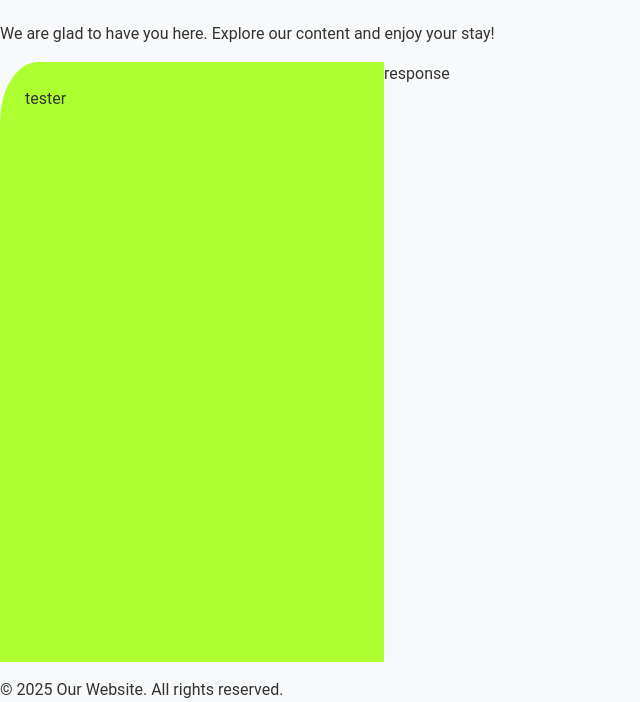
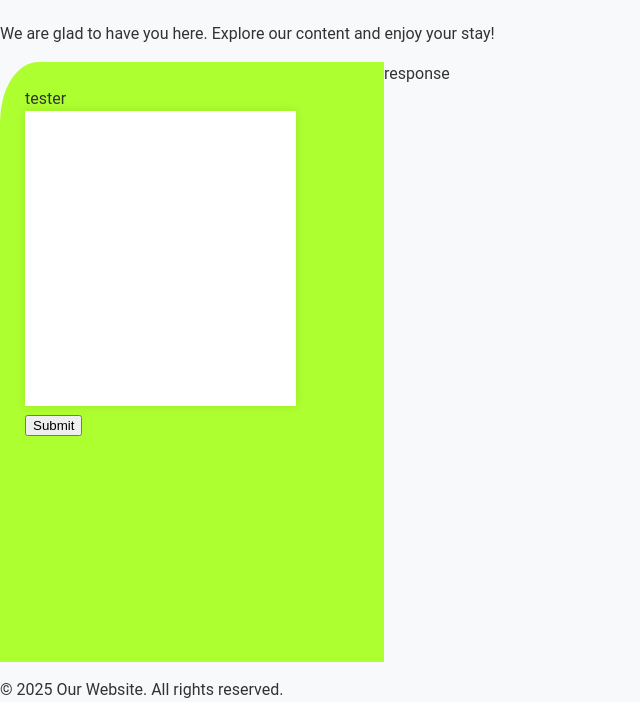
Before and after one commit to iamchrsgllsp/goose_ai, a Flask app: page / in a window 1280 px wide. Shown: the part 69-771 px from the top of the page, without its empty margins (0-640 px from the left). Run offline with Flask 3, Linux system fonts and the light colour scheme.

Commit message:
added some min func

```diff
--- a/app.py
+++ b/app.py
@@ -10,3 +10,6 @@ def home():
 def return_page():
     data = "hello"
     return data
+
+if __name__ == '__main__':
+    app.run(host="0.0.0.0", debug=True)
--- a/static/css/main.css
+++ b/static/css/main.css
@@ -22,3 +22,15 @@ body{
 #entry:hover{
     background-color:lightgreen;
 }
+
+textarea{
+    field-sizing: content;
+    width: 75%;
+    height: 50%;
+    border: none;
+    resize: none;
+    font-size: 1.5em;
+    font-family: 'Roboto', sans-serif;
+    padding: 10px;
+    box-shadow: 0 0 10px rgba(0,0,0,0.1);
+}
--- a/templates/home.html
+++ b/templates/home.html
@@ -14,7 +14,12 @@
         <p>We are glad to have you here. Explore our content and enjoy your stay!</p>
 
         <div class="content">
-        <section id="entry">tester</section>
+        <section id="entry">tester<br>
+
+            <textarea id="entryvalue"></textarea><br>
+            <button onclick="getResponse()">Submit</button>
+
+        </section>
         <section id="response">response</section>
         </div>
 
@@ -23,4 +28,17 @@
         <p>&copy; 2025 Our Website. All rights reserved.</p>
     </footer>
 </body>
+<script>
+    chatmsg = [];
+    function getResponse() {
+        console.log("getting response");
+        var entry = document.getElementById("entryvalue");
+        var response = document.getElementById("response");
+        console.log(entry);
+        chatmsg.push(entry.value);
+        response.innerHTML = chatmsg.join("<br>");
+        entry.value = "";
+
+    }
+</script>
 </html>
```
